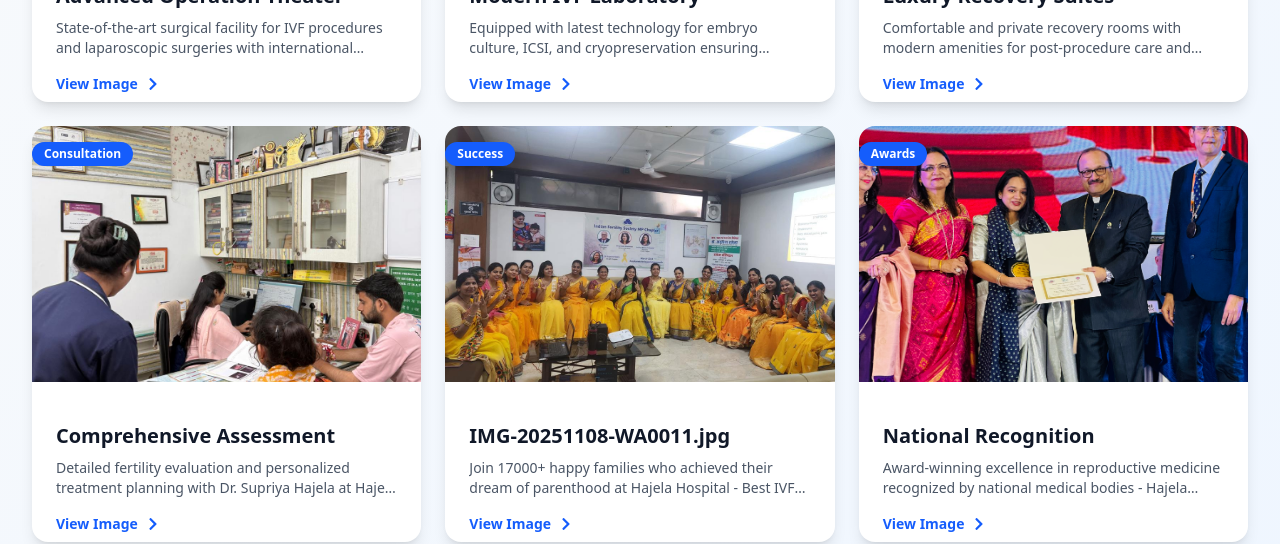
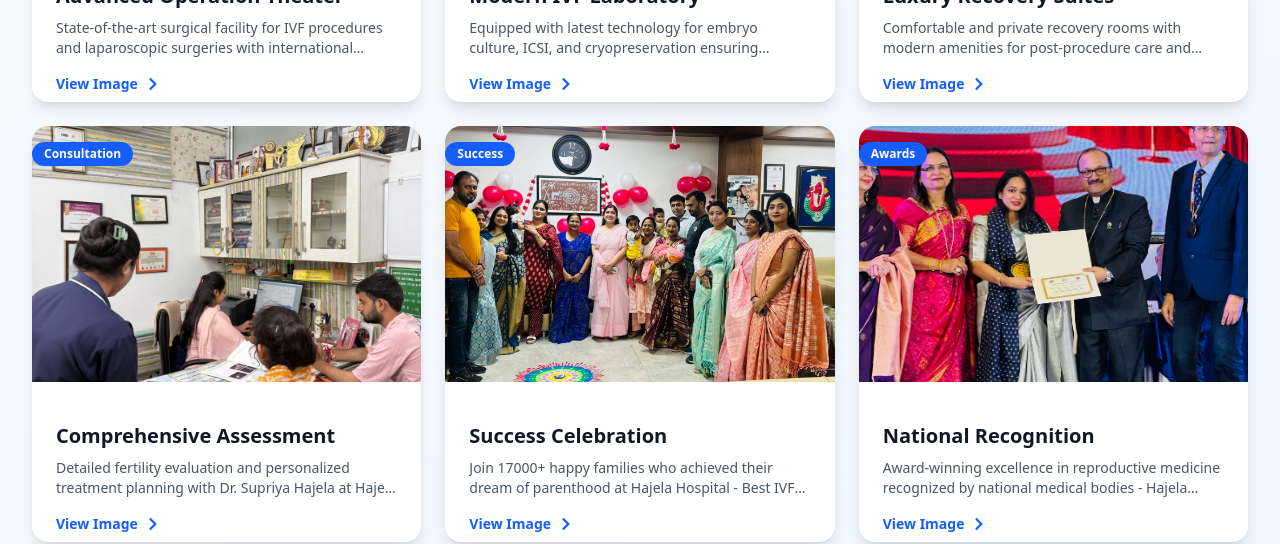
Before and after one commit to abhibhrt/Hajela-Hospital, a Next.js app: page / in a window 1280 px wide. Shown: the part 2800-3344 px from the top of the page. Built offline with nearby package versions, Linux system fonts and the light colour scheme; no server answers.

Commit message:
Update gallery.js

```diff
--- a/src/data/gallery.js
+++ b/src/data/gallery.js
@@ -39,9 +39,9 @@ const galleryData = [
   },
   {
     id: 5,
-    src: "/gallery/success-stories.jpg",
+    src: "/gallery/IMG-20251108-WA0011.jpg",
     alt: "Success Stories - Happy Parents Hajela Hospital Bhopal",
-    title: "IMG-20251108-WA0011.jpg",
+    title: "Success Celebration",
     description:
       "Join 17000+ happy families who achieved their dream of parenthood at Hajela Hospital - Best IVF Center in Bhopal.",
     category: "success",
```
